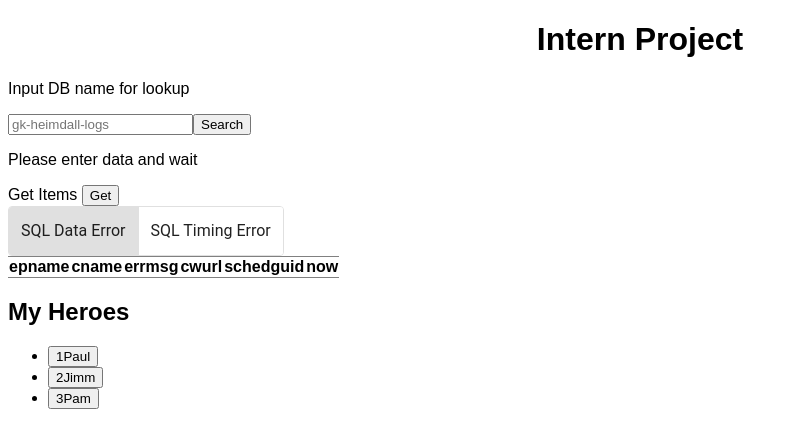
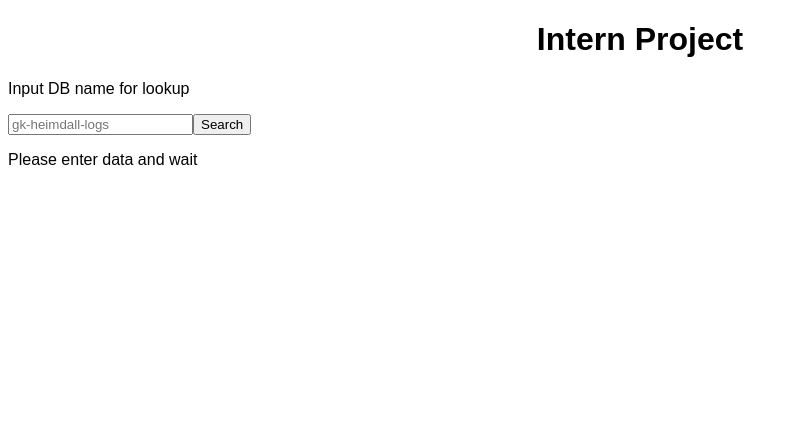
Before and after one commit to nonwor/intern, an Angular app in the folder angular-app/: page / in a window 1280 px wide. Shown: the top 448 px of the page, without its empty margins (0-798 px from the left). Built offline with nearby package versions, Linux system fonts and the light colour scheme.

Commit message:
check for number of obj

```diff
--- a/angular-app/src/app/app.component.html
+++ b/angular-app/src/app/app.component.html
@@ -2,6 +2,6 @@
 
   <h1>{{title}}</h1>
   <app-search></app-search>
-  <app-logs></app-logs>
+  <!-- <app-logs></app-logs> -->
 
 </div>
--- a/angular-app/src/app/result-data/result-data.component.html
+++ b/angular-app/src/app/result-data/result-data.component.html
@@ -3,26 +3,15 @@
     <h3>Looking at record: {{message}}</h3>
     <!-- Add toggle function here -->
     <!-- https://www.geeksforgeeks.org/angular-material-button-toggle/ -->
-
-</div>
-
-<!-- This is to save API calls -->
-<div>Get Items
-    <button (click)="getMassiveData()">Get</button>
-
-    <!-- <mat-slide-toggle [checked]="isChecked" (change)="onToggleChange()">
-        <span matSlideToggleLabel>SQL Data Error</span>
-
-        <span matSlideToggleLabel>SQL Timing Error</span>
-      </mat-slide-toggle> -->
     <div>
-        <mat-button-toggle-group value =0 (change)="onToggleChange($event)">
+        <mat-button-toggle-group value =2 (change)="onToggleChange($event)">
             <mat-button-toggle value=0>SQL Data Error</mat-button-toggle>
             <mat-button-toggle value=1>SQL Timing Error </mat-button-toggle>
         </mat-button-toggle-group>
     </div>
 
 </div>
+
 
 <div *ngIf="whichError == 0" >
     <table class = "dataTable" border=1 frame=hsides rules=rows>
--- a/angular-app/src/app/result-data/result-data.component.ts
+++ b/angular-app/src/app/result-data/result-data.component.ts
@@ -18,6 +18,7 @@ export class ResultDataComponent {
 
   dataError: DataErr[] = [];
   timingError: TimingErr[] = [];
+  itemCount: number = 0;
 
   result:any;
 
@@ -30,25 +31,29 @@ export class ResultDataComponent {
   doSomething() {
     console.log('Message changed to:', this.message);
     // Call your function here...
+    this.getMassiveData()
   }
 
   execute() {
     // this.apiUrl = 'https://swapi.dev/api/people/' +this.searchTerm;
-    this.apiUrl ='http://localhost:8080/item/'+this.placeHolder;
+    this.apiUrl ='http://localhost:8080/item/'+this.message;
     return this.http.get<Store[]>(this.apiUrl);
   }
 
   getMassiveData(){
-    console.log(this.placeHolder);
+    // Reset data
+    this.dataError = [];
+    this.timingError =[];
+    this.itemCount = 0;
+    // console.log(this.placeHolder);
     this.execute().subscribe((data:Store[])=>{
       console.log(data);
       this.result = data;
       for(const i of this.result){
-        // console.log(i);
         for(const j of i){
-          // console.log(j);
+          this.itemCount ++;
           if(Object.keys(j).length == 7){
-            // j.now = new Date(j.now);
+            //We need to convert time string to date object
             j.now = moment.utc(j.now);
             this.dataError.push(j);
           }else{
@@ -60,6 +65,7 @@ export class ResultDataComponent {
         }
       }
       //Check for all data?
+      console.log(this.itemCount);
       console.log(this.timingError.length)
       console.log(this.dataError.length)
       console.log(this.dataError[0])
@@ -68,11 +74,13 @@ export class ResultDataComponent {
 
   }
 
-  //Select which Error log (Data = 0 or Timing = 1, default to 0) to display
-  whichError:number = 0;
+  //Select which Error log (Data = 0 or Timing = 1, default to 2) to display
+  whichError:number = 2;
 
   onToggleChange(event:any) {
     this.whichError = event.value;
   }
 
+  //Attemp to filter by customers here
+
 }
```
